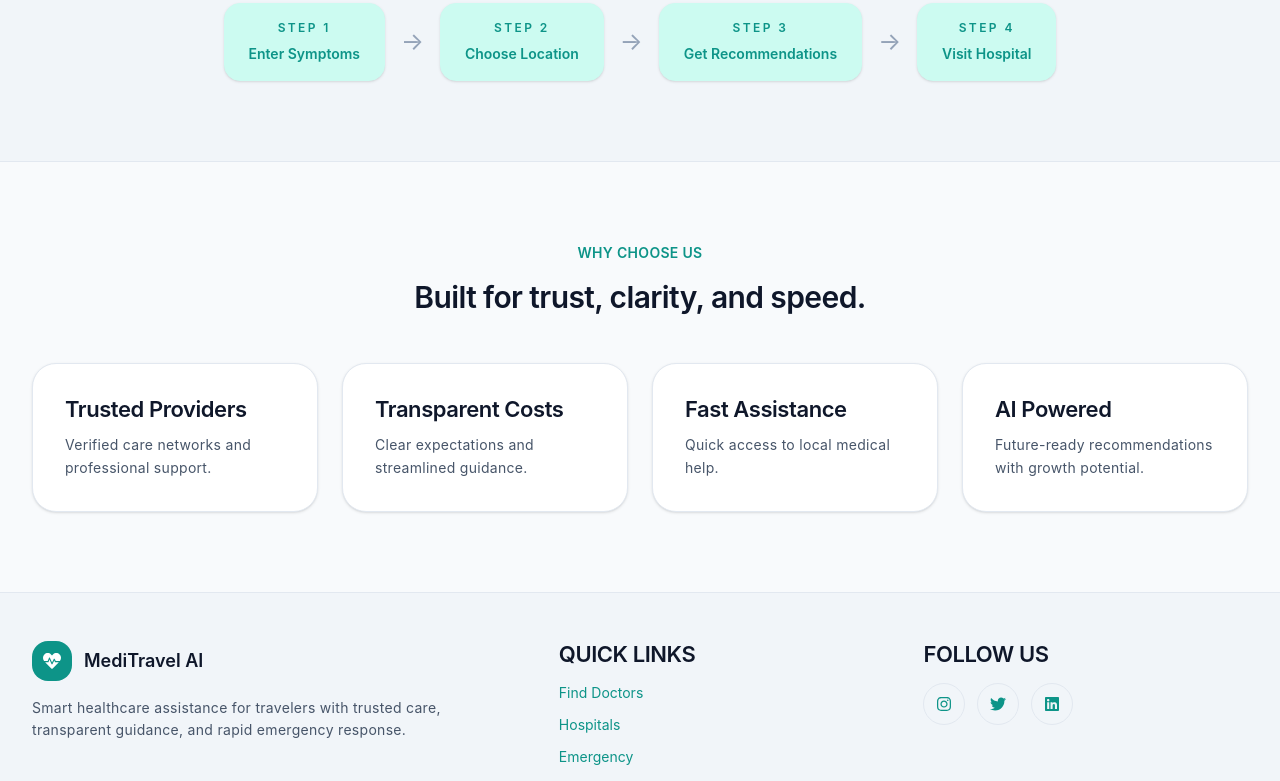
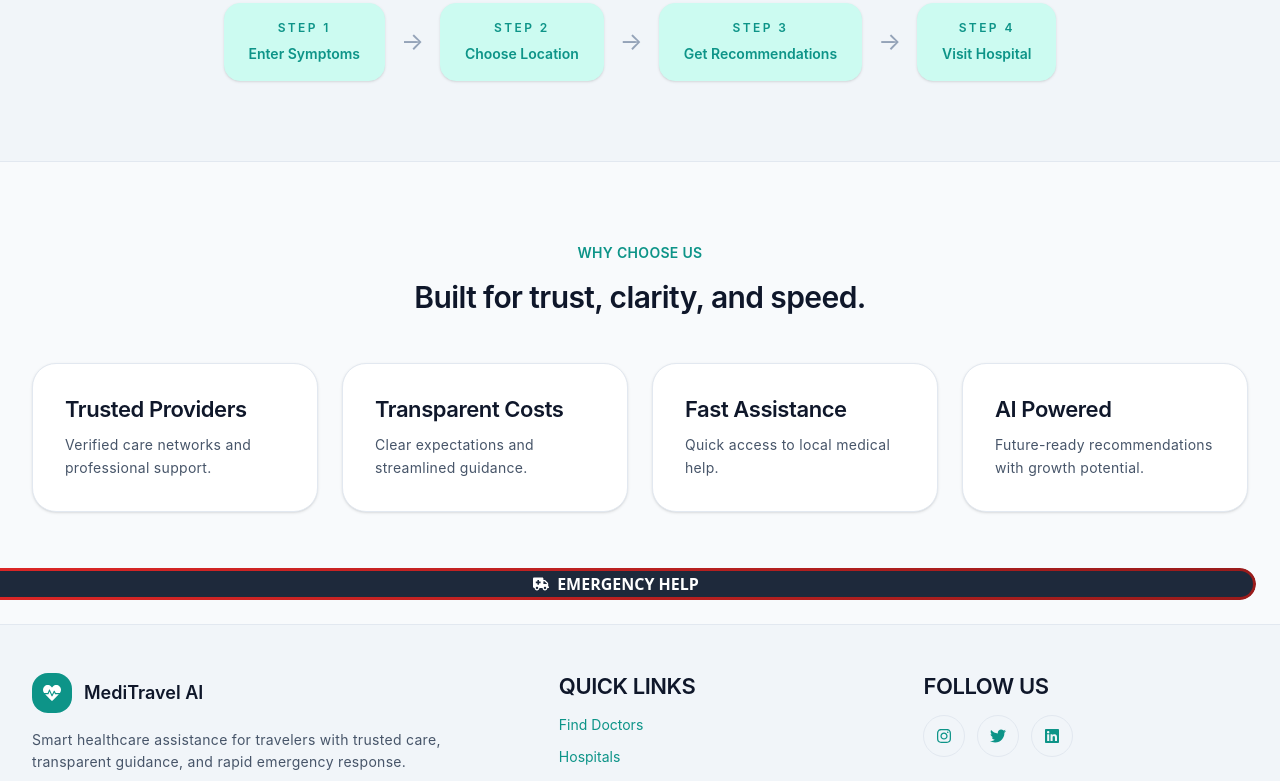
Before and after one commit to anujmn11-web/MediTravel, a React (Vite) app in the folder frontend/: page / in a window 1280 px wide. Shown: the part 1575-2356 px from the top of the page. Built offline with nearby package versions, Linux system fonts and the light colour scheme; what @capacitor/core would draw is missing.

Commit message:
feat: apply btn-55 design to emergency button

```diff
--- a/frontend/src/components/EmergencyButton.jsx
+++ b/frontend/src/components/EmergencyButton.jsx
@@ -4,12 +4,13 @@ import { FaAmbulance } from 'react-icons/fa';
 function EmergencyButton() {
   return (
     <Link to="/emergency" style={{
-      backgroundColor: 'var(--color-danger)',
       boxShadow: '0 20px 25px -5px rgba(220, 38, 38, 0.25)',
       bottom: 'calc(1.5rem + env(safe-area-inset-bottom))',
-    }} className="fixed right-6 z-40 flex items-center gap-3 rounded-full px-5 py-3 text-sm font-semibold text-white transition hover:opacity-90">
-      <FaAmbulance />
-      Emergency Help
+    }} className="btn-55 fixed right-6 z-40 shadow-2xl">
+      <span>
+        <FaAmbulance />
+        Emergency Help
+      </span>
     </Link>
   );
 }
--- a/frontend/src/index.css
+++ b/frontend/src/index.css
@@ -195,3 +195,73 @@ a:hover {
 * {
   transition: background-color var(--transition-base), border-color var(--transition-base), color var(--transition-base) !important;
 }
+
+/* ========================================
+   BTN-55 CUSTOM EMERGENCY BUTTON
+   ======================================== */
+.btn-55,
+.btn-55 *,
+.btn-55 :after,
+.btn-55 :before,
+.btn-55:after,
+.btn-55:before {
+  border: 0 solid;
+  box-sizing: border-box;
+}
+.btn-55 {
+  -webkit-tap-highlight-color: transparent;
+  -webkit-appearance: button;
+  background-color: #000;
+  background-image: none;
+  color: #fff;
+  cursor: pointer;
+  font-family: ui-sans-serif, system-ui, -apple-system, BlinkMacSystemFont,
+    Segoe UI, Roboto, Helvetica Neue, Arial, Noto Sans, sans-serif,
+    Apple Color Emoji, Segoe UI Emoji, Segoe UI Symbol, Noto Color Emoji;
+  font-size: 100%;
+  line-height: 1.5;
+  margin: 0;
+  -webkit-mask-image: -webkit-radial-gradient(#000, #fff);
+  padding: 0;
+}
+.btn-55:disabled {
+  cursor: default;
+}
+.btn-55:-moz-focusring {
+  outline: auto;
+}
+.btn-55 svg {
+  display: block;
+  vertical-align: middle;
+}
+.btn-55 [hidden] {
+  display: none;
+}
+.btn-55 {
+  background: linear-gradient(90deg, #dc2626, #991b1b);
+  border-radius: 999px;
+  box-sizing: border-box;
+  color: #000;
+  display: block;
+  font-weight: 900;
+  overflow: hidden;
+  padding: 1rem 2rem;
+  position: relative;
+  text-transform: uppercase;
+  text-decoration: none !important;
+}
+.btn-55 span {
+  background: #1e293b;
+  border-radius: 999px;
+  color: #fff;
+  display: flex;
+  align-items: center;
+  gap: 0.5rem;
+  inset: 3px;
+  position: absolute;
+  justify-content: center;
+  transition: background 0.3s;
+}
+.btn-55:hover span {
+  background: transparent;
+}
```
